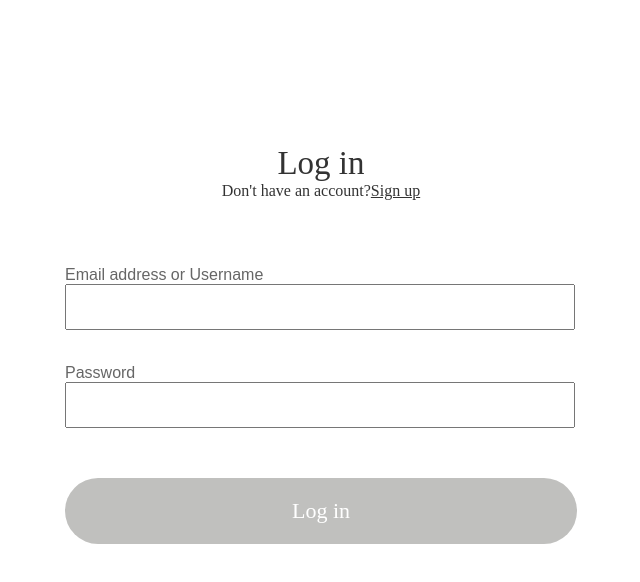
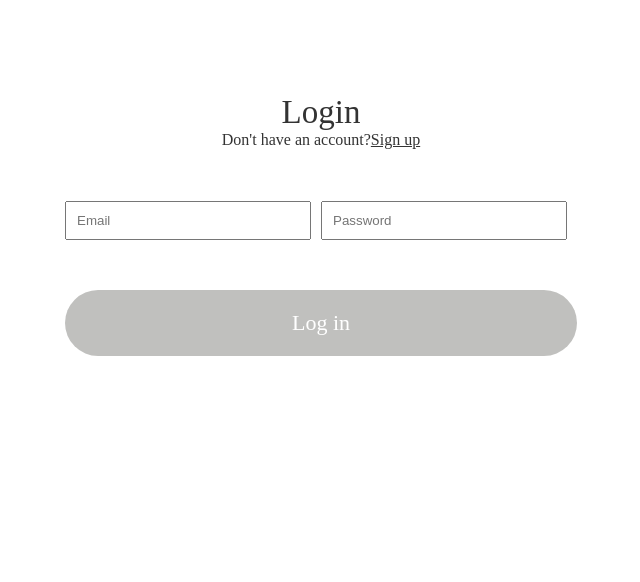
Before and after one commit to ayushkumarOP/SIH_frontend, a React (Create React App) app: page /login in a window 1280 px wide. Shown: the top 582 px of the page, without its empty margins (383-1023 px from the left). Built offline with nearby package versions, Linux system fonts and the light colour scheme.

Commit message:
Update login.jsx

```diff
--- a/src/pages/login.jsx
+++ b/src/pages/login.jsx
@@ -55,14 +55,13 @@
 
 // export default Login
 
-import styled from "styled-components";
-import { useState } from "react";
-import { Link } from "react-router-dom";
 import { useNavigate } from 'react-router-dom';
+import { useState } from 'react';
+import styled from 'styled-components';
+import { Link } from 'react-router-dom';
 
 const Container = styled.div`
   width: 100vw;
-  height: 70vh;
   background-size: cover;
   display: flex;
   align-items: center;
@@ -71,6 +70,7 @@ const Container = styled.div`
 
 const Wrapper = styled.div`
   width: 40%;
+  margin-top: 10px;
   padding: 20px;
   background-color: #ffffff8e;
 `;
@@ -105,17 +105,14 @@ const Form = styled.form`
 `;
 
 const Input = styled.input`
-  color: rgb(25, 24, 24);
-  font-size: 16px;
-  font-family: Noto Sans;
   flex: 1;
+  min-width: 40%;
+  margin: 20px 10px 0px 0px;
   padding: 10px;
-  width: 38vw;
 `;
 
-
 const InputButton = styled.input`
-  font-size:22px;
+  font-size: 22px;
   width: 100%;
   font-family: 'Poppins';
   border: none;
@@ -128,63 +125,20 @@ const InputButton = styled.input`
   cursor: pointer;
 `;
 
-const Label = styled.label`
-  font-size: 16px;
-  font-style: normal;
-  font-weight: 400;
-  font-variant: normal;
-  font-family: 'Poppins', sans-serif;
-  color: rgb(102, 102, 102);
-  background-color: rgba(0, 0, 0, 0);
-  text-align: left;
-  text-indent: 0px;
-  line-height: normal;
-  text-decoration: none solid rgb(102, 102, 102);
-`;
-const Labelbox = styled.label`
-  font-size: 16px;
-  font-style: normal;
-  font-weight: 400;
-  font-variant: normal;
-  font-family: 'Poppins';
-  text-align: left;
-  text-indent: 0px;
-  line-height: normal;
-`;
-const InputBox = styled.input`
-  width: 15px;
-  height: 15px;
-  cursor: pointer;
-  margin-right: 10px;
-`;
-
-const DivIn = styled.div`
-  margin-top: 32px;
-`;
-
 const linkStyle = {
-  marginTop: '10px',
-  marginLeft: '390px',
   textDecoration: 'underline',
   color: 'inherit',
-  fontSize: '16px',
-  fontFamily: 'Poppins'
-};
-const linkStyle2 = {
-  textDecoration: 'underline',
-  color: 'inherit'
 };
 
-const Login = () => {
+const Login = ({ setUser }) => {
   const navigate = useNavigate();
-
-  const [user,setUser]=useState({
-    email:"",
-    password:"",
+  const [user, setUserState] = useState({
+    email: "",
+    password: "",
   });
 
   async function loginUser(event) {
-    event.preventDefault()
+    event.preventDefault();
     const response = await fetch('http://localhost:8080/api/users/login', {
       method: 'POST',
       headers: {
@@ -192,55 +146,53 @@ const Login = () => {
       },
       body: JSON.stringify(user),
     });
-    console.log(response);
-		const data = await response.json()
-    console.log(data);
 
-		if(response.ok){
-      setUser({email:"", password:""});
-      navigate("/");
-      alert("Login Successful!!")
-    }
-    else {
+    const data = await response.json();
 
+    if (response.ok) {
+      setUser(true);
+      navigate("/home");
+      alert("Login Successful!!");
+    } else {
       navigate("/login");
       alert("Invalid username or password. Please try again.");
-      setUser({ email: "", password: "" });
+      setUserState({ email: "", password: "" });
     }
   }
 
-  const handleInput = (e) =>{
-    let name=e.target.name;
-    let value= e.target.value;
-    console.log(e);
-
-    setUser({
+  const handleInput = (e) => {
+    const { name, value } = e.target;
+    setUserState({
       ...user,
-      [name]:value,
+      [name]: value,
     });
   };
 
   return (
-    <div>
     <Container>
       <Wrapper>
-        <Title>Log in</Title>
-        <SubTitle>Don't have an account?<Link to="/Signup" style={linkStyle2}>Sign up</Link></SubTitle>
+        <Title>Login</Title>
+        <SubTitle>Don't have an account?<Link to="/register" style={linkStyle}>Sign up</Link></SubTitle>
         <Form onSubmit={loginUser}>
-          <DivIn>
-          <Label>Email address or Username</Label>
-          <Input value={user.email} onChange={handleInput} type="text" name="email"/>
-          </DivIn>
-          <DivIn>
-          <Label>Password</Label>
-          <Input value={user.password} onChange={handleInput} type="password" name="password"/>
-          </DivIn>
+          <Input
+            type="text"
+            name="email"
+            placeholder="Email"
+            value={user.email}
+            onChange={handleInput}
+          />
+          <Input
+            type="password"
+            name="password"
+            placeholder="Password"
+            value={user.password}
+            onChange={handleInput}
+          />
           <InputButton type="submit" value="Log in" />
         </Form>
       </Wrapper>
     </Container>
-    </div>
-  )
-}
+  );
+};
 
-export default Login
+export default Login;
```
Lines whose indentation alone changed are shown as unchanged.
